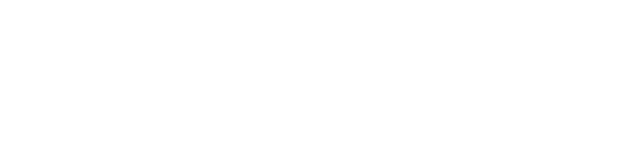
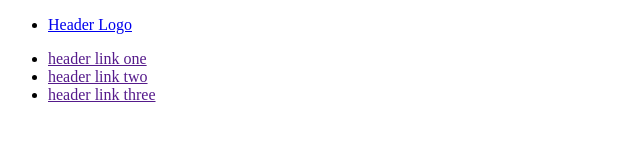
Before and after one commit to Dr-Mata/landing-page, a plain HTML site: page index.html in a window 1280 px wide. Shown: the whole page, without its empty margins (0-640 px from the left). Drawn offline with Linux system fonts and the light colour scheme.

Commit message:
Add navbar in header with two list of links

```diff
--- a/index.html
+++ b/index.html
@@ -7,6 +7,17 @@
   <link rel="stylesheet" href="style.css">
 </head>
 <body>
-
+  <div class="header">
+    <div class="nav-bar">
+      <ul class="left-links">
+        <li><a href="index.html">Header Logo</a></li>
+      </ul>
+      <ul class="right-links">
+        <li><a href="">header link one</a></li>
+        <li><a href="">header link two</a></li>
+        <li><a href="">header link three</a></li>
+      </ul>
+    </div>
+  </div>
 </body>
 </html>
```
